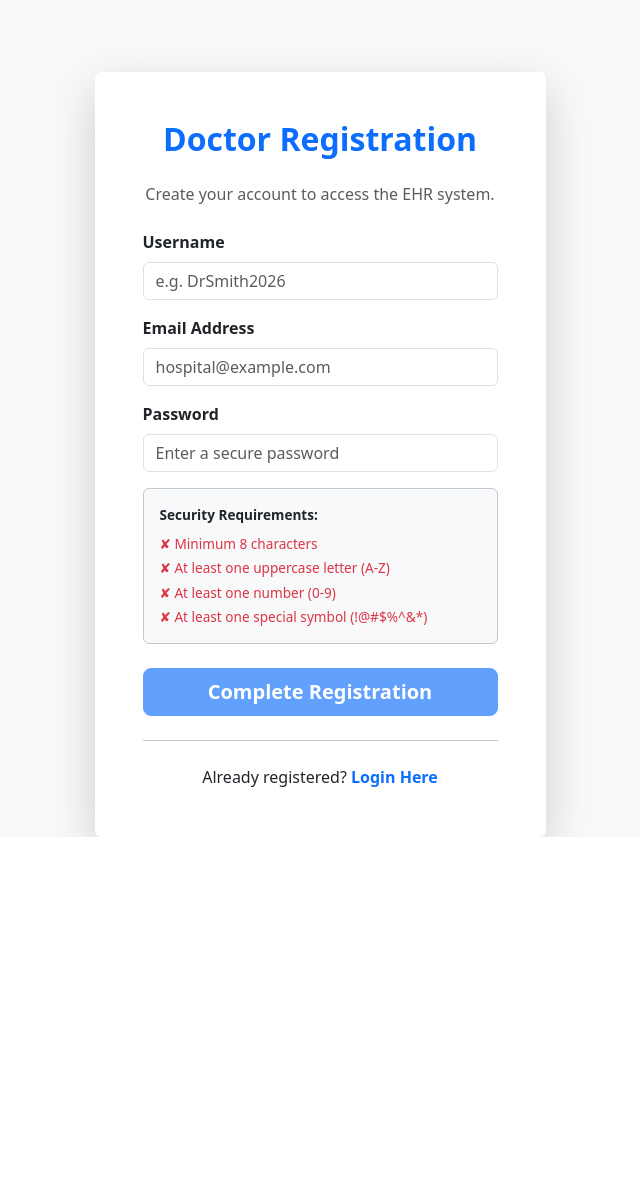
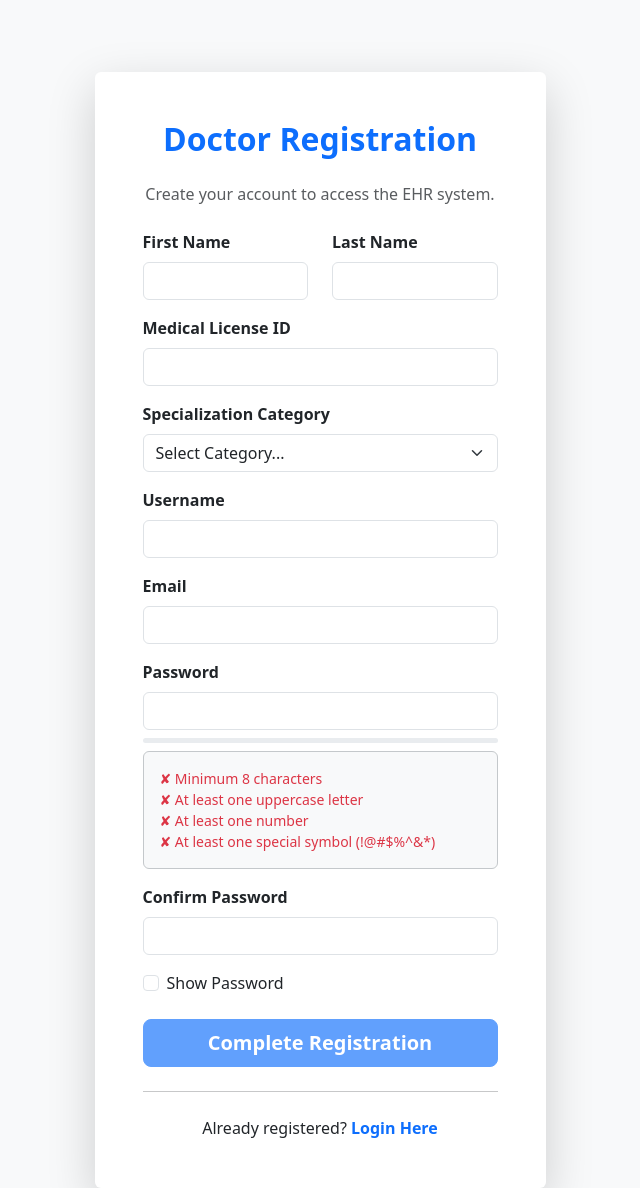
Before and after one commit to sajana1999/EHR_Project, a Flask app: page /register in a window 1280 px wide. Shown: the part 56-1244 px from the top of the page, without its empty margins (320-960 px from the left). Before the commit the page ends 893 px from the top, so only its background shows below. Run offline with Flask 3, Linux system fonts and the light colour scheme.

Commit message:
Initial commit with EHR CRUD features and doctor registration

```diff
--- a/app.py
+++ b/app.py
@@ -14,7 +14,7 @@ def get_db_connection():
     return pymysql.connect(
         host='localhost',
         user='root',
-        password='SAJANA123*', # <--- CHANGE THIS to your MySQL password
+        password='root*', # <--- CHANGE THIS to your MySQL password
         database='ehr_system',
         cursorclass=pymysql.cursors.DictCursor
     )
@@ -22,8 +22,8 @@ def get_db_connection():
 @app.route('/')
 def home():
 
-    # This now shows the layout's home state
-    return render_template('layout.html')
+    # Redirect to the login page
+    return redirect(url_for('login'))
 
 @app.route('/about')
 def about():
@@ -39,6 +39,16 @@ def register():
         username = request.form.get('username')
         email = request.form.get('email')
         password = request.form.get('password')
+        confirm_password = request.form.get('confirm_password')
+
+        first_name = request.form.get('first_name')
+        last_name = request.form.get('last_name')
+        doctor_medical_id = request.form.get('doctor_medical_id')
+        category = request.form.get('category')
+
+        # Check if passwords match
+        if password != confirm_password:
+             return "<h1>Passwords do not match!</h1><a href='/register'>Try Again</a>"
 
         # 2. Scramble the password for security
         hashed_pw = bcrypt.generate_password_hash(password).decode('utf-8')
@@ -49,14 +59,18 @@ def register():
             cur = conn.cursor()
 
             # The SQL command to "Insert" the new doctor
-            cur.execute("INSERT INTO doctors (username, email, password) VALUES (%s, %s, %s)",
-                        (username, email, hashed_pw))
+            cur.execute("""
+                INSERT INTO doctors
+                (username, email, password, first_name, last_name, doctor_medical_id, category, is_verified)
+                VALUES (%s, %s, %s, %s, %s, %s, %s, %s)
+            """, (username, email, hashed_pw, first_name, last_name, doctor_medical_id, category, False))
 
             conn.commit() # This "saves" the changes to the database
             cur.close()
             conn.close()
 
-            # If successful, send them to the login page
+            # If successful, send them to the login page (or verification page eventually)
+            # For now, let's redirect to login but maybe with a message (simulated verification later)
             return redirect(url_for('login'))
 
         except Exception as e:
@@ -99,9 +113,23 @@ def login():
 
 @app.route('/dashboard')
 def dashboard():
-    if 'logged_in' in session:
-        return f"<h1>Welcome Dr. {session['username']}! This is your private Dashboard.</h1>"
-    return redirect(url_for('login'))
+    # Check if the doctor is logged in
+    if 'logged_in' not in session:
+        return redirect(url_for('login'))
+
+    # Connect to database to get this doctor's patients
+    conn = get_db_connection()
+    cur = conn.cursor()
+
+    # We only want patients that belong to THIS doctor
+    cur.execute("SELECT * FROM patients WHERE doctor_id = %s", (session['doctor_id'],))
+    patients = cur.fetchall()
+
+    cur.close()
+    conn.close()
+
+    # Send the patient list to the HTML page
+    return render_template('dashboard.html', patients=patients)
 
 @app.route('/logout')
 def logout():
--- a/templates/register.html
+++ b/templates/register.html
@@ -8,28 +8,78 @@
                 <h2 class="text-center mb-4 text-primary fw-bold">Doctor Registration</h2>
                 <p class="text-center text-muted mb-4">Create your account to access the EHR system.</p>
 
-                <form action="/register" method="POST" id="registrationForm">
-                    <div class="mb-3">
-                        <label class="form-label fw-semibold">Username</label>
-                        <input type="text" name="username" class="form-control" placeholder="e.g. DrSmith2026" required>
+                <form action="/register" method="POST" id="registerForm">
+                    <div class="row">
+                        <div class="col-md-6 mb-3">
+                            <label class="form-label fw-semibold">First Name</label>
+                            <input type="text" name="first_name" class="form-control" required>
+                        </div>
+                        <div class="col-md-6 mb-3">
+                            <label class="form-label fw-semibold">Last Name</label>
+                            <input type="text" name="last_name" class="form-control" required>
+                        </div>
                     </div>
 
                     <div class="mb-3">
-                        <label class="form-label fw-semibold">Email Address</label>
-                        <input type="email" name="email" class="form-control" placeholder="hospital@example.com" required>
+                        <label class="form-label fw-semibold">Medical License ID</label>
+                        <input type="text" name="doctor_medical_id" class="form-control" required>
+                    </div>
+
+                    <div class="mb-3">
+                        <label class="form-label fw-semibold">Specialization Category</label>
+                        <select name="category" class="form-select" required>
+                            <option value="">Select Category...</option>
+                            <option value="General Practitioner">General Practitioner</option>
+                            <option value="Cardiologist">Cardiologist</option>
+                            <option value="Dermatologist">Dermatologist</option>
+                            <option value="Pediatrician">Pediatrician</option>
+                            <option value="Neurologist">Neurologist</option>
+                            <option value="Psychiatrist">Psychiatrist</option>
+                            <option value="Surgeon">Surgeon</option>
+                            <option value="Other">Other</option>
+                        </select>
+                    </div>
+
+                    <div class="mb-3">
+                        <label class="form-label fw-semibold">Username</label>
+                        <input type="text" name="username" class="form-control" required>
+                    </div>
+
+                    <div class="mb-3">
+                        <label class="form-label fw-semibold">Email</label>
+                        <input type="email" name="email" class="form-control" required>
                     </div>
 
                     <div class="mb-3">
                         <label class="form-label fw-semibold">Password</label>
-                        <input type="password" name="password" id="pwInput" class="form-control" placeholder="Enter a secure password" required onkeyup="validatePassword()">
+                        <input type="password" name="password" id="password" class="form-control" required
+                            onkeyup="validateForm()">
 
-                        <div id="passwordChecklist" class="mt-3 p-3 bg-light rounded border border-secondary-subtle" style="font-size: 0.85rem;">
-                            <p class="mb-2 fw-bold">Security Requirements:</p>
-                            <div id="lenCheck" class="text-danger mb-1">✘ Minimum 8 characters</div>
-                            <div id="upperCheck" class="text-danger mb-1">✘ At least one uppercase letter (A-Z)</div>
-                            <div id="numCheck" class="text-danger mb-1">✘ At least one number (0-9)</div>
-                            <div id="specialCheck" class="text-danger mb-0">✘ At least one special symbol (!@#$%^&*)</div>
+                        <!-- Password Strength Meter -->
+                        <div class="progress mt-2" style="height: 5px;">
+                            <div id="strengthBar" class="progress-bar" role="progressbar" style="width: 0%;"></div>
                         </div>
+
+                        <!-- Password Checklist -->
+                        <div id="passwordChecklist"
+                            class="mt-2 p-3 bg-light rounded border border-secondary-subtle small">
+                            <div id="lenCheck" class="text-danger">✘ Minimum 8 characters</div>
+                            <div id="upperCheck" class="text-danger">✘ At least one uppercase letter</div>
+                            <div id="numCheck" class="text-danger">✘ At least one number</div>
+                            <div id="specialCheck" class="text-danger">✘ At least one special symbol (!@#$%^&*)</div>
+                        </div>
+                    </div>
+
+                    <div class="mb-3">
+                        <label class="form-label fw-semibold">Confirm Password</label>
+                        <input type="password" name="confirm_password" id="confirm_password" class="form-control"
+                            required onkeyup="validateForm()">
+                        <div id="matchCheck" class="mt-1 text-danger small d-none">✘ Passwords do not match</div>
+                    </div>
+
+                    <div class="mb-3 form-check">
+                        <input type="checkbox" class="form-check-input" id="showPassword">
+                        <label class="form-check-label" for="showPassword">Show Password</label>
                     </div>
 
                     <div class="d-grid mt-4">
@@ -40,20 +90,33 @@
                 </form>
 
                 <hr class="my-4">
-                <p class="text-center mb-0">Already registered? <a href="/login" class="text-primary text-decoration-none fw-bold">Login Here</a></p>
+                <p class="text-center mb-0">Already registered? <a href="/login"
+                        class="text-primary text-decoration-none fw-bold">Login Here</a></p>
             </div>
         </div>
     </div>
 </div>
 
+<script>
+    const passwordInput = document.getElementById('password');
+    const confirmInput = document.getElementById('confirm_password');
+    const submitBtn = document.getElementById('submitBtn');
+    const matchMsg = document.getElementById('matchCheck');
+    const showPassword = document.getElementById('showPassword');
+    const strengthBar = document.getElementById('strengthBar');
 
+    // Show Password Toggle
+    showPassword.addEventListener('change', function () {
+        const type = this.checked ? 'text' : 'password';
+        passwordInput.type = type;
+        confirmInput.type = type;
+    });
 
-<script>
-    function validatePassword() {
-        const password = document.getElementById('pwInput').value;
-        const btn = document.getElementById('submitBtn');
+    function validateForm() {
+        const password = passwordInput.value;
+        const confirm = confirmInput.value;
 
-        // Define the rules
+        // 1. Check Strength
         const requirements = {
             len: password.length >= 8,
             upper: /[A-Z]/.test(password),
@@ -61,15 +124,49 @@
             special: /[!@#$%^&*(),.?":{}|<>]/.test(password)
         };
 
-        // Update the UI checklist
+        let strength = 0;
+        if (requirements.len) strength++;
+        if (requirements.upper) strength++;
+        if (requirements.num) strength++;
+        if (requirements.special) strength++;
+
+        // Update Bar
+        const percentage = (strength / 4) * 100;
+        strengthBar.style.width = percentage + '%';
+
+        if (strength <= 1) strengthBar.className = 'progress-bar bg-danger';
+        else if (strength <= 3) strengthBar.className = 'progress-bar bg-warning';
+        else strengthBar.className = 'progress-bar bg-success';
+
+        // Update Checklist
         updateIndicator('lenCheck', requirements.len, "Minimum 8 characters");
-        updateIndicator('upperCheck', requirements.upper, "At least one uppercase letter (A-Z)");
-        updateIndicator('numCheck', requirements.num, "At least one number (0-9)");
+        updateIndicator('upperCheck', requirements.upper, "At least one uppercase letter");
+        updateIndicator('numCheck', requirements.num, "At least one number");
         updateIndicator('specialCheck', requirements.special, "At least one special symbol (!@#$%^&*)");
 
-        // Enable button only if all requirements are green
-        const allValid = Object.values(requirements).every(val => val === true);
-        btn.disabled = !allValid;
+        // 2. Check Match
+        const isMatch = password === confirm && password.length > 0;
+        if (confirm.length > 0) {
+            matchMsg.classList.remove('d-none');
+            if (isMatch) {
+                matchMsg.innerHTML = "✔ Passwords match";
+                matchMsg.classList.replace('text-danger', 'text-success');
+            } else {
+                matchMsg.innerHTML = "✘ Passwords do not match";
+                matchMsg.classList.replace('text-success', 'text-danger');
+            }
+        } else {
+            matchMsg.classList.add('d-none');
+        }
+
+        // 3. Enable/Disable Button
+        const allReqsMet = Object.values(requirements).every(val => val === true);
+
+        if (allReqsMet && isMatch) {
+            submitBtn.disabled = false;
+        } else {
+            submitBtn.disabled = true;
+        }
     }
 
     function updateIndicator(id, isValid, text) {
```
Also changed, not shown: templates/dashboard.html (added, +39 -0 lines), update_db.py (added, +38 -0 lines).
